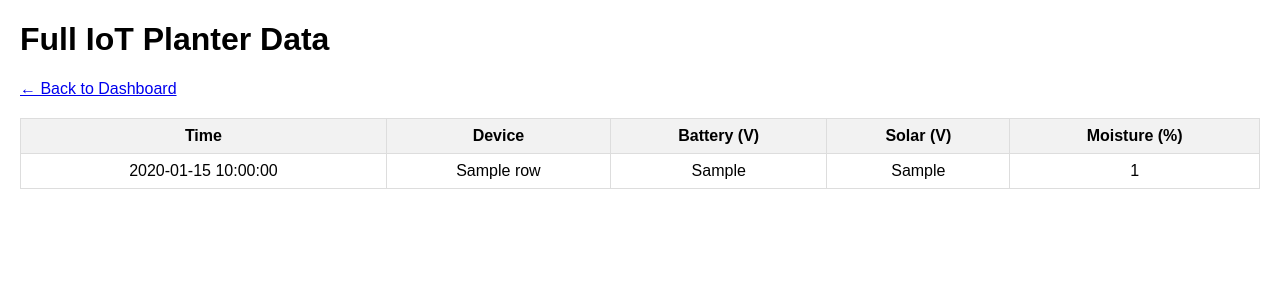
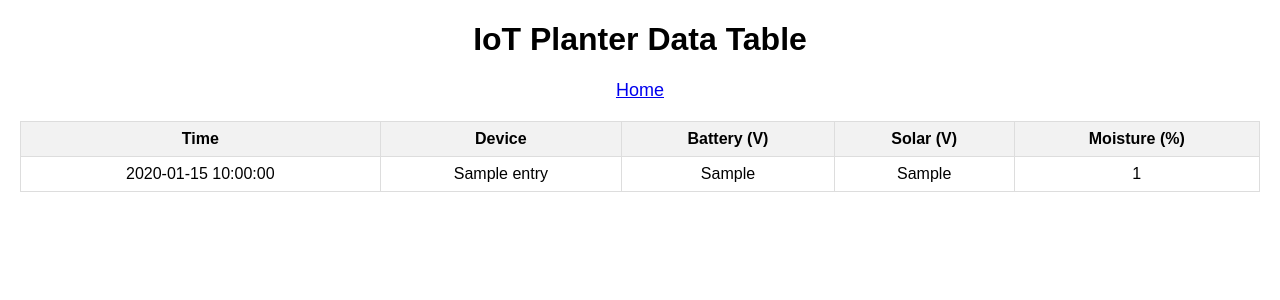
Before and after one commit to MPKaronde/Planter, a Flask app: template Server/templates/data.html in a window 1280 px wide. Shown: the top 300 px of the page. Run offline with Flask 3, Linux system fonts and the light colour scheme; the template is opened without the code that fills it: most values are stand-ins (such as "Sample title", 1, 10 or a date in 2020).

Commit message:
should be able to send emails now

```diff
--- a/Server/server.py
+++ b/Server/server.py
@@ -2,66 +2,76 @@ from flask import Flask, request, jsonify, render_template
 import time
 import csv
 import os
-from datetime import datetime, timedelta
+import smtplib
+from email.message import EmailMessage
 
 app = Flask(__name__)
 
-# ----------------------------
-# CONFIG
-# ----------------------------
-MAX_ENTRIES = 100
-LOG_FILE = "data_log.csv"
-SOLAR_THRESHOLD = 3.0  # V considered sunlight
-READING_INTERVAL_SEC = 10  # Approximate interval between sensor posts for sunlight calculation
+DATA_FILE = "data_log.csv"
+ALERT_RECIPIENTS = ["friend@example.com"]  # put recipient emails here
+MOISTURE_THRESHOLD = 30  # moisture % to trigger alert
 
-# ----------------------------
-# IN-MEMORY DASHBOARD DATA
-# ----------------------------
+# Load existing data from CSV at startup
 data_store = []
-
-# Ensure CSV exists
-if not os.path.exists(LOG_FILE):
-    with open(LOG_FILE, mode='w', newline='') as f:
-        writer = csv.writer(f)
-        writer.writerow(["timestamp", "device_name", "battery_voltage", "solar_voltage", "moisture_percentage"])
-
-# Load last MAX_ENTRIES from CSV
-if os.path.exists(LOG_FILE):
-    with open(LOG_FILE, newline='') as f:
+if os.path.exists(DATA_FILE):
+    with open(DATA_FILE, newline='') as f:
         reader = csv.DictReader(f)
         for row in reader:
-            try:
-                row['battery_voltage'] = float(row['battery_voltage'])
-                row['solar_voltage'] = float(row['solar_voltage'])
-                row['moisture_percentage'] = float(row['moisture_percentage'])
-                data_store.append(row)
-            except (ValueError, TypeError):
-                continue
-    data_store = data_store[-MAX_ENTRIES:]
+            data_store.append({
+                "timestamp": row["timestamp"],
+                "device_name": row["device_name"],
+                "battery_voltage": float(row["battery_voltage"]),
+                "solar_voltage": float(row["solar_voltage"]),
+                "moisture_percentage": float(row["moisture_percentage"])
+            })
 
-# ----------------------------
-# ROUTES
-# ----------------------------
+# ---------------------- EMAIL ALERT FUNCTION ----------------------
+def send_moisture_alert(device_name, moisture_value):
+    msg = EmailMessage()
+    msg['Subject'] = f"⚠️ Moisture Alert for {device_name}"
+    msg['From'] = "yourpotemail@gmail.com"  # must match msmtp config
+    msg['To'] = ", ".join(ALERT_RECIPIENTS)
+    msg.set_content(f"Moisture level is too low: {moisture_value}%.\nPlease check your plant!")
+
+    try:
+        with smtplib.SMTP('localhost') as smtp:
+            smtp.send_message(msg)
+        print(f"Sent alert email for {device_name}")
+        with open("alerts.log", "a") as f:
+            f.write(f"{time.strftime('%Y-%m-%d %H:%M:%S')} - Moisture alert sent for {device_name}\n")
+    except Exception as e:
+        print("Error sending email:", e)
+
+# ---------------------- ROUTES ----------------------
 @app.route('/data', methods=['POST'])
 def receive_data():
     data = request.get_json()
     if data:
-        # Use server timestamp
-        data['timestamp'] = time.strftime("%H:%M:%S")
-        data_store.append(data)
-        if len(data_store) > MAX_ENTRIES:
-            data_store.pop(0)
+        # Add server timestamp
+        timestamp = time.strftime("%Y-%m-%d %H:%M:%S")
+        entry = {
+            "timestamp": timestamp,
+            "device_name": data.get("device_name", "Unknown"),
+            "battery_voltage": float(data.get("battery_voltage", 0)),
+            "solar_voltage": float(data.get("solar_voltage", 0)),
+            "moisture_percentage": float(data.get("moisture_percentage", 0))
+        }
+        data_store.append(entry)
 
         # Save to CSV
-        with open(LOG_FILE, mode='a', newline='') as f:
-            writer = csv.writer(f)
-            writer.writerow([
-                data['timestamp'],
-                data.get('device_name', ''),
-                data.get('battery_voltage', ''),
-                data.get('solar_voltage', ''),
-                data.get('moisture_percentage', '')
-            ])
+        file_exists = os.path.exists(DATA_FILE)
+        with open(DATA_FILE, "a", newline='') as f:
+            writer = csv.DictWriter(f, fieldnames=entry.keys())
+            if not file_exists:
+                writer.writeheader()
+            writer.writerow(entry)
+
+        # Check moisture and send alert
+        if entry["moisture_percentage"] < MOISTURE_THRESHOLD:
+            send_moisture_alert(entry["device_name"], entry["moisture_percentage"])
+
+        print("\n--- Received Data ---")
+        print(entry)
 
     return jsonify({"status": "ok"}), 200
 
@@ -70,57 +80,13 @@ def get_data():
     return jsonify(data_store)
 
 @app.route('/')
-def index():
-    return render_template('index.html')  # Home page with graphs
+def home():
+    return render_template('home.html')
 
 @app.route('/data-view')
 def data_view():
-    # Read all CSV rows safely
-    all_data = []
-    if os.path.exists(LOG_FILE):
-        with open(LOG_FILE, newline='') as f:
-            reader = csv.DictReader(f)
-            for row in reader:
-                safe_row = {
-                    "timestamp": row.get("timestamp", ""),
-                    "device_name": row.get("device_name", ""),
-                    "battery_voltage": row.get("battery_voltage", ""),
-                    "solar_voltage": row.get("solar_voltage", ""),
-                    "moisture_percentage": row.get("moisture_percentage", "")
-                }
-                all_data.append(safe_row)
-    return render_template('data.html', data=all_data)
+    return render_template('data.html', data=data_store)
 
-@app.route('/sunlight-data')
-def sunlight_data():
-    """Compute hours of sunlight today and last 7 days"""
-    sunlight_counts = {}  # date_str -> number of sunlight readings
-    now = datetime.now()
-
-    last_7_days = [(now - timedelta(days=i)).date() for i in reversed(range(7))]
-
-    for row in data_store:
-        try:
-            solar = float(row['solar_voltage'])
-        except (ValueError, TypeError):
-            continue
-        ts = datetime.now().date()  # Use server timestamp as date
-
-        # Count sunlight if above threshold
-        if solar >= SOLAR_THRESHOLD:
-            sunlight_counts[ts] = sunlight_counts.get(ts, 0) + 1
-
-    # Convert counts to hours
-    sunlight_hours = {day.strftime("%Y-%m-%d"): sunlight_counts.get(day, 0) * READING_INTERVAL_SEC / 3600 for day in last_7_days}
-
-    return jsonify({
-        "today_hours": sunlight_hours.get(now.strftime("%Y-%m-%d"), 0),
-        "weekly": sunlight_hours
-    })
-
-# ----------------------------
-# START SERVER
-# ----------------------------
 if __name__ == '__main__':
     print("Server starting...")
     app.run(host='0.0.0.0', port=5000)
--- a/Server/templates/data.html
+++ b/Server/templates/data.html
@@ -1,18 +1,19 @@
 <!DOCTYPE html>
 <html>
 <head>
-    <title>IoT Planter Full Data</title>
+    <title>IoT Planter Data Table</title>
     <style>
-        body { font-family: Arial, sans-serif; margin: 20px; }
+        body { font-family: Arial, sans-serif; margin: 20px; text-align: center; }
         table { border-collapse: collapse; width: 100%; }
         th, td { border: 1px solid #ddd; padding: 8px; text-align: center; }
         th { background-color: #f2f2f2; }
-        a { display: inline-block; margin-bottom: 20px; }
+        a { margin-bottom: 20px; display: inline-block; font-size: 18px; }
     </style>
 </head>
 <body>
-<h1>Full IoT Planter Data</h1>
-<a href="/">← Back to Dashboard</a>
+    <h1>IoT Planter Data Table</h1>
+    <a href="/">Home</a>
+
     <table>
         <tr>
             <th>Time</th>
@@ -21,14 +22,14 @@
             <th>Solar (V)</th>
             <th>Moisture (%)</th>
         </tr>
-    <tbody>
-        {% for row in data %}
+        <tbody id="data-body">
+        {% for entry in data %}
             <tr>
-            <td>{{ row.timestamp }}</td>
-            <td>{{ row.device_name }}</td>
-            <td>{{ row.battery_voltage }}</td>
-            <td>{{ row.solar_voltage }}</td>
-            <td>{{ row.moisture_percentage }}</td>
+                <td>{{ entry.timestamp }}</td>
+                <td>{{ entry.device_name }}</td>
+                <td>{{ entry.battery_voltage }}</td>
+                <td>{{ entry.solar_voltage }}</td>
+                <td>{{ entry.moisture_percentage }}</td>
             </tr>
         {% endfor %}
         </tbody>
```
Lines whose indentation alone changed are shown as unchanged.
